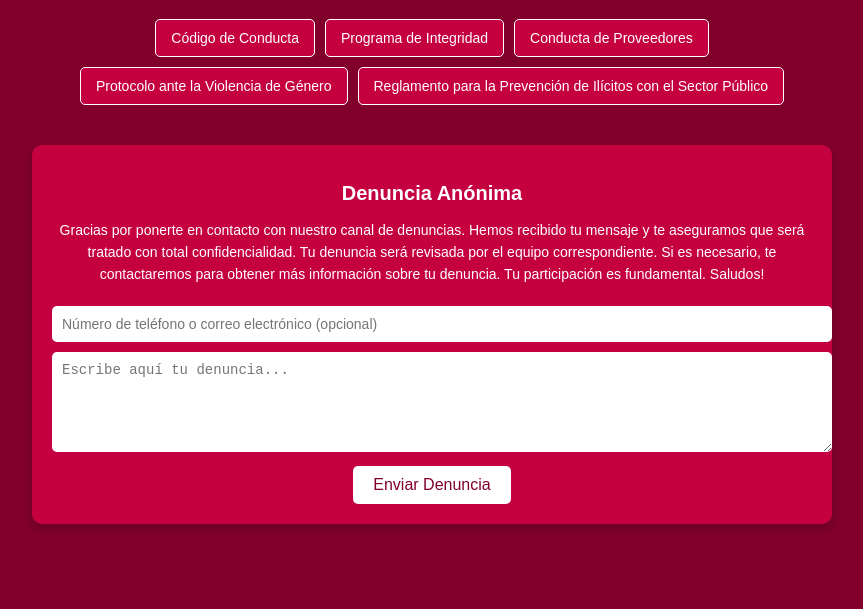
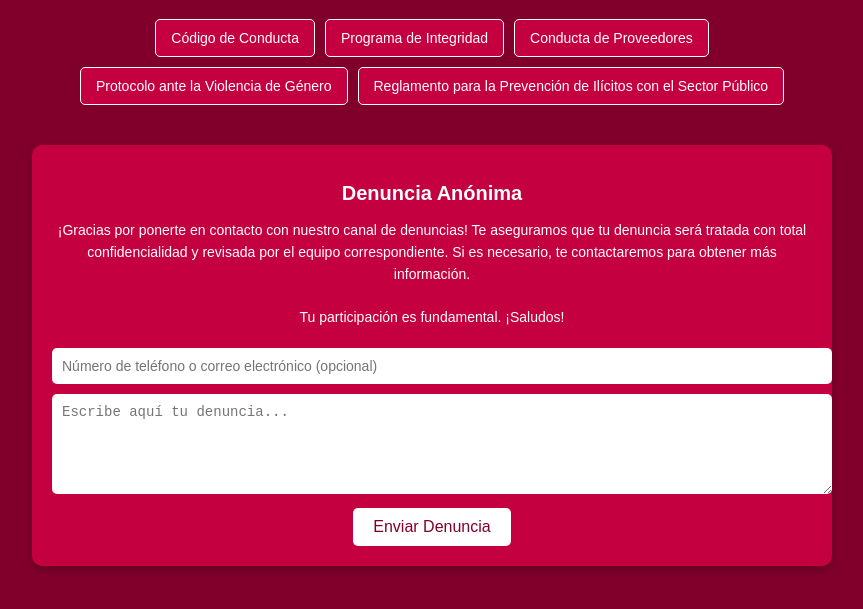
Before and after one commit to jointcode/jointcode.github.io, a plain HTML site: page index.html in a window 1280 px wide. Shown: the part 79-688 px from the top of the page, without its empty margins (208-1071 px from the left). Drawn offline with Linux system fonts and the light colour scheme.

Commit message:
Update index.html

```diff
--- a/index.html
+++ b/index.html
@@ -139,9 +139,9 @@
         </div>
         <div class="form-container">
             <h2>Denuncia Anónima</h2>
-            <p>Gracias por ponerte en contacto con nuestro canal de denuncias. Hemos recibido tu mensaje y te aseguramos que será tratado con total confidencialidad. Tu denuncia será revisada por el equipo correspondiente. Si es necesario, te contactaremos para obtener más información sobre tu denuncia.
-
-Tu participación es fundamental. Saludos!
+            <p>¡Gracias por ponerte en contacto con nuestro canal de denuncias! Te aseguramos que tu denuncia será tratada con total confidencialidad y revisada por el equipo correspondiente. Si es necesario, te contactaremos para obtener más información.
+ </p>
+<p>Tu participación es fundamental. ¡Saludos!
  </p>
             <form onsubmit="return sendMail()">
                 <input type="text" id="name" name="contacto" placeholder="Número de teléfono o correo electrónico (opcional)">
```
